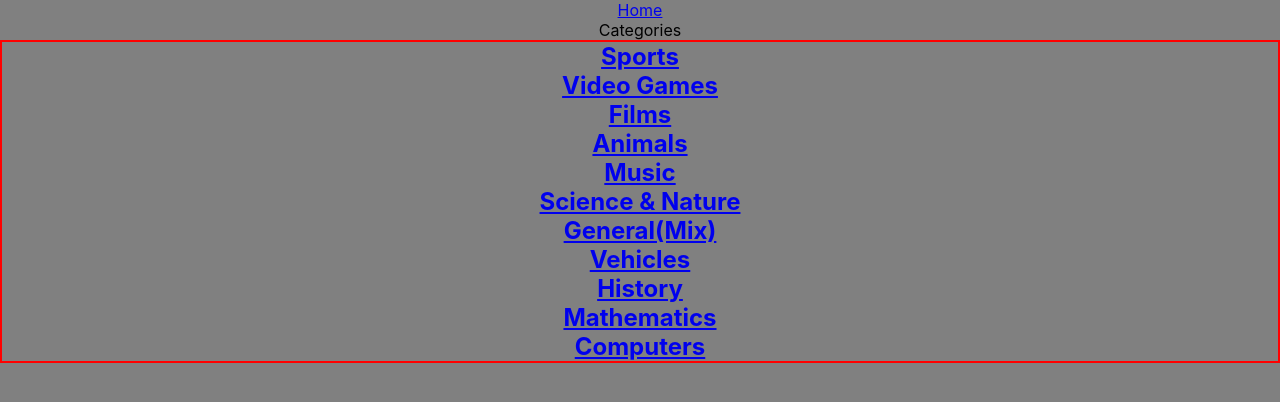
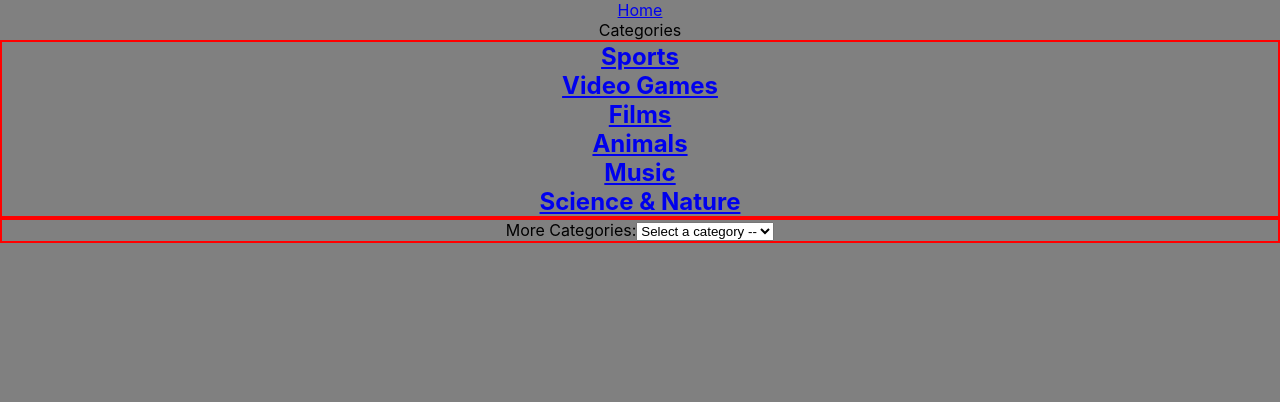
Before and after one commit to thodorisKall/Questions-Quiz, a React (Create React App) app: page /categories in a window 1280 px wide. Shown: the top 402 px of the page. Built offline with nearby package versions, Linux system fonts and the light colour scheme.

Commit message:
feat: change how to display available Categories shon the first 6 and the rest with dropdown menu

```diff
--- a/src/Categories.jsx
+++ b/src/Categories.jsx
@@ -1,5 +1,5 @@
 import React from "react"
-import { Link } from "react-router-dom"
+import { Link, useNavigate } from "react-router-dom"
 
 function Categories() {
   const apisData = [
@@ -49,11 +49,26 @@ function Categories() {
     },
   ]
 
+  const navigate = useNavigate()
+
+  const handleSelectChange = (event) => {
+    const selectedValue = event.target.value
+    if (selectedValue) {
+      const selectedOption = apisData.find((data) => data.url === selectedValue)
+      navigate("/question", {
+        state: {
+          apiUrl: selectedOption.url,
+          categoryName: selectedOption.label,
+        },
+      })
+    }
+  }
+
   return (
     <div>
       Categories
       <div className='_categories'>
-        {apisData.map((data) => {
+        {apisData.slice(0, 6).map((data) => {
           return (
             <Link
               key={data.url}
@@ -65,6 +80,19 @@ function Categories() {
           )
         })}
       </div>
+      <div className='_categories'>
+        <label>More Categories:</label>
+        <select onChange={handleSelectChange}>
+          <option value=''>Select a category --</option>
+          {apisData.slice(6).map((data) => {
+            return (
+              <option key={data.url} value={data.url}>
+                {data.label}
+              </option>
+            )
+          })}
+        </select>
+      </div>
     </div>
   )
 }
```
